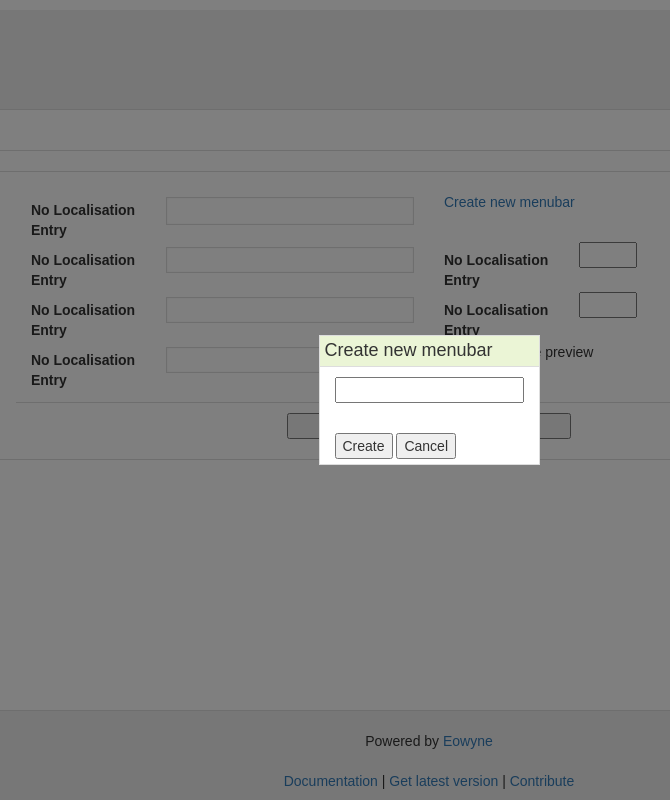
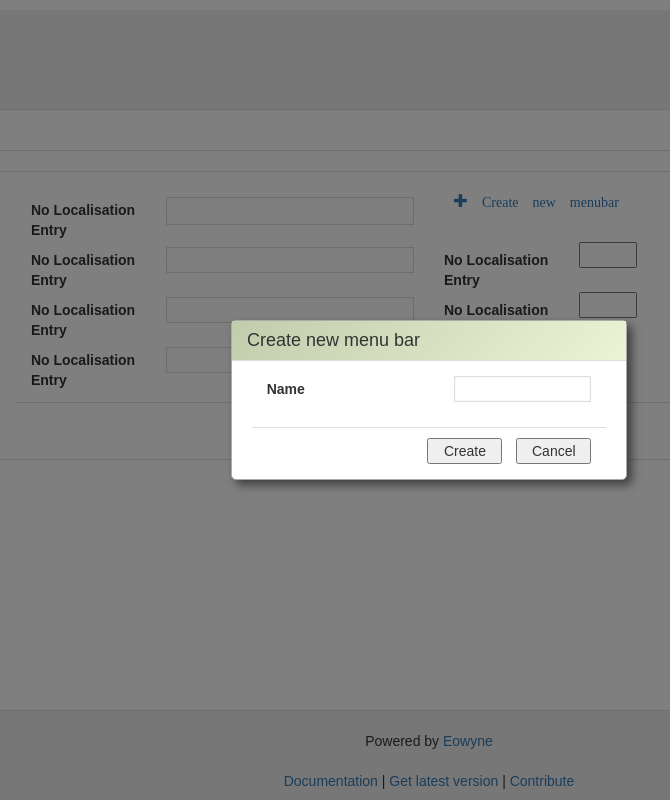
Before and after one commit to dpetter/Eowyne, a Flask app: template template/core/administration/menu-form.html in a window 1280 px wide, after a click on "Create new menubar". Shown: the whole page, without its empty margins (211-881 px from the left). Run offline with Flask 2, Linux system fonts and the light colour scheme; the template is opened without the code that fills it: values that come from a table or form of the project are taken from there, others are empty; some libraries are stand-ins or nearby versions.

Commit message:
Improved menubar create, adde menubar delete

```diff
--- a/src/app/install.py
+++ b/src/app/install.py
@@ -45,6 +45,8 @@ Rule(5, "/roles/",          "All",  "All",  "All",  "All"),
 Rule(5, "/rules/",          "All",  "All",  "All",  "All"),
 Rule(5, "/menus/",          "All",  "All",  "All",  "All"),
 Rule(5, "/api/menubar/create/[^/]+",
+                            "None", "None", "None", "All"),
+Rule(5, "/api/menubar/delete/[^/]+",
                             "None", "None", "None", "All"),
 Rule(5, "/routes",          "None", "None", "None", "All"),
 Rule(5, "/plugins",         "None", "None", "None", "All"),
--- a/src/core/administration/menus.py
+++ b/src/core/administration/menus.py
@@ -95,8 +95,10 @@ def update(identifier):
 
 # Create menu bar (API)
 # -------------------------------------------------------------------------------- #
+@blueprint.route("/api/menubar/create/", defaults = {"name": ""}, methods = ["GET"])
 @blueprint.route("/api/menubar/create/<name>", methods = ["GET"])
 def create_menubar(name):
+    if not name: return "error"
     if not is_authorized(request.path): return "unauthorized"
     item = Menubar(name)
     try:
@@ -104,3 +106,12 @@ def create_menubar(name):
         return str(item.id)
     except Exception:
         return "error"
+
+# Delete menu bar (API)
+# -------------------------------------------------------------------------------- #
+@blueprint.route("/api/menubar/delete/", defaults = {"name": ""}, methods = ["GET"])
+@blueprint.route("/api/menubar/delete/<name>", methods = ["GET"])
+def delete_menubar(name):
+    if not name: return "error"
+    if not is_authorized(request.path): return "unauthorized"
+    return "error"
--- a/static/css/core/administration.css
+++ b/static/css/core/administration.css
@@ -6,9 +6,9 @@ html, body {
 	font-family: arial,helvetica,clean,sans-serif;
 }
 
-/*
- *	Areas
-*/
+
+/* Areas.
+***********************************************************************************/
 #page-area {
 	position: relative;
 	min-height: 100%;
@@ -52,9 +52,9 @@ html, body {
 	padding: 0px 20px;
 }
 
-/*
- *	Menus
-*/
+
+/* Menus.
+***********************************************************************************/
 #personal-menu {
 	list-style: none;
 	text-align: right;
@@ -85,6 +85,163 @@ html, body {
 	text-decoration: none;
 	color: #4682B4;
 }
+
+/* Forms.
+***********************************************************************************/
+.buttons {
+	width: 90%;
+	margin: 10px auto 0px auto;
+	padding-top: 10px;
+	border-top: 1px solid #ddd;
+	text-align: center;
+}
+
+form {
+	width: 100%;
+	min-width: 350px;
+	margin: 20px auto;
+	padding: 20px;
+	border: 1px solid #ddd;
+}
+
+label {
+	float: left;
+	width: 125px;
+	margin: 8px 0px 2px 0px;
+}
+
+form span {
+	display: block;
+	overflow: hidden;
+	padding-left: 10px;
+}
+
+input[type="text"], select, textarea {
+	width: 100%;
+	margin: 5px 0px;
+	border: 1px solid #ddd;
+    background-color: #fff;
+    box-shadow: inset 0 0 2px rgba(50, 50, 50, 0.1);
+}
+
+input[type="text"], textarea {
+	padding: 2px 8px;
+}
+
+select {
+	padding: 3px 5px;
+	border: 1px solid #ddd;
+    -webkit-appearance: none;
+    -moz-appearance: none;
+    appearance: none;
+}
+
+input[type="submit"], button {
+	width: 125px;
+	margin: 0px 15px;
+}
+
+
+/* Tables.
+***********************************************************************************/
+table {
+	width: 100%;
+	margin: 20px auto;
+	border: 1px solid #ddd;
+	border-collapse: collapse;
+}
+
+table tr:hover {
+	background-color: #F5FAEA;
+	text-decoration: none;
+}
+
+th {
+	padding: 15px 10px;
+	border-bottom: 1px solid #ddd;
+	background-color: #EBF5D6;
+}
+
+td {
+	padding: 10px;
+}
+
+td:first-child {
+	padding-right: 16px;
+	white-space: nowrap;
+}
+
+table .even {
+	background-color: #ffffff;
+}
+
+table .odd {
+	background-color: #fbfbfb;
+}
+
+table .filters {
+	border: 1px solid #ddd;
+}
+
+table a {
+	color: #000;
+}
+
+table input[type="text"], table select {
+	width: auto;
+}
+
+
+/* Pop up forms.
+***********************************************************************************/
+.popup {
+	border: 1px solid #aaa;
+	background-color: #fff;
+	-webkit-border-radius: 5px;
+	-moz-border-radius: 5px;
+	border-radius: 5px;
+	-webkit-box-shadow: 5px 5px 10px 0px rgba(0,0,0,0.5);
+	-moz-box-shadow: 5px 5px 10px 0px rgba(0,0,0,0.5);
+	box-shadow: 5px 5px 10px 0px rgba(0,0,0,0.5);
+}
+
+.popup h2 {
+	width: 100%;
+	margin: 0px 0px 10px 0px;
+	padding: 10px 15px;
+	border-bottom: 1px solid #ddd;
+	font-size: 18px;
+	background: #c1ccac;
+	background: -moz-linear-gradient(-45deg, #c1ccac 0%, #ebf5d6 100%);
+	background: -webkit-gradient(linear, left top, right bottom, color-stop(0%,#c1ccac), color-stop(100%,#ebf5d6));
+	background: -webkit-linear-gradient(-45deg, #c1ccac 0%,#ebf5d6 100%);
+	background: -o-linear-gradient(-45deg, #c1ccac 0%,#ebf5d6 100%);
+	background: -ms-linear-gradient(-45deg, #c1ccac 0%,#ebf5d6 100%);
+	background: linear-gradient(135deg, #c1ccac 0%,#ebf5d6 100%);
+	filter: progid:DXImageTransform.Microsoft.gradient( startColorstr='#c1ccac', endColorstr='#ebf5d6',GradientType=1 );
+}
+
+.popup .error {
+	padding: 5px 25px;
+	color: #800000;
+}
+
+.popup .buttons {
+	padding: 10px 10px 15px 10px;
+	text-align: right;
+}
+
+.popup span {
+	display: block;
+	overflow: hidden;
+	padding-left: 10px;
+}
+
+.popup button {
+	width: 75px;
+	margin: 0px 5px;
+}
+
 
 /*
  * Main administration page
@@ -129,123 +286,3 @@ h1 {
 	padding: 20px 10px;
 	vertical-align: middle;
 }
-
-/*
- * Forms
-*/
-.buttons {
-	width: 90%;
-	margin: 10px auto 0px auto;
-	padding-top: 10px;
-	border-top: 1px solid #ddd;
-	text-align: center;
-}
-
-form {
-	width: 100%;
-	min-width: 350px;
-	margin: 20px auto;
-	padding: 20px;
-	border: 1px solid #ddd;
-}
-
-form label {
-	float: left;
-	width: 125px;
-	margin: 8px 0px 2px 0px;
-}
-
-form span {
-	display: block;
-	overflow: hidden;
-	padding-left: 10px;
-}
-
-form input[type="text"], select, textarea {
-	width: 100%;
-	margin: 5px 0px;
-	border: 1px solid #ddd;
-    background-color: #fff;
-    box-shadow: inset 0 0 2px rgba(50, 50, 50, 0.1);
-}
-
-form input[type="text"], textarea {
-	padding: 2px 8px;
-}
-
-form select {
-	padding: 3px 5px;
-	border: 1px solid #ddd;
-    -webkit-appearance: none;
-    -moz-appearance: none;
-    appearance: none;
-}
-
-form input[type="submit"] {
-	width: 125px;
-	margin: 0px 15px;
-}
-
-/*
- * Tables
-*/
-table {
-	width: 100%;
-	margin: 20px auto;
-	border: 1px solid #ddd;
-	border-collapse: collapse;
-}
-
-table tr:hover {
-	background-color: #F5FAEA;
-	text-decoration: none;
-}
-
-th {
-	padding: 15px 10px;
-	border-bottom: 1px solid #ddd;
-	background-color: #EBF5D6;
-}
-
-td {
-	padding: 10px;
-}
-
-td:first-child {
-	padding-right: 16px;
-	white-space: nowrap;
-}
-
-table .even {
-	background-color: #ffffff;
-}
-
-table .odd {
-	background-color: #fbfbfb;
-}
-
-table .filters {
-	border: 1px solid #ddd;
-}
-
-table a {
-	color: #000;
-}
-
-.popup {
-	border: 1px solid #ddd;
-	background-color: #fff;
-}
-
-.popup h2 {
-	width: 100%;
-	margin: 0px;
-	padding: 5px;
-	border-bottom: 1px solid #ddd;
-	font-size: 18px;
-	background-color: #EBF5D6;
-}
-
-.popup > div {
-	padding: 10px 15px 5px 15px;
-}
--- a/template/core/administration/menu-form.html
+++ b/template/core/administration/menu-form.html
@@ -1,22 +1,4 @@
 {% extends "core/administration/base.html" %}
-{%block scripts %}
-<script type="text/javascript">
-	$(document).ready(function() { $('#create_menubar').popup(); });
-	function create_menubar() {
-		text = $('#create_menubar_name').val();
-		url = '/api/menubar/create/' + text;
-		$.get(url, function(data) {
-			if (data != "error" && data != "unauthorized") {
-				$('#menubar_id').append($('<option></option>').
-					val(data).html(text));
-				$('.create_menubar_close').click();
-			} else {
-				$('#create_menubar_error').html('Could not create new menubar.');
-			}
-		});
-	}
-</script>
-{% endblock %}
 {% block content %}
 	<h1>{{ headline }}</h1>
 	<form id="form" action="{{ action }}" method="post">
@@ -27,7 +9,9 @@
 					{{ form.menubar_id.label }}<span>{{ form.menubar_id }}</span>
 				</div>
 				<div class="col-sm-6">
-					<a href="#" class="create_menubar_open">Create new menubar</a>
+					<a href="#" class="create_menubar_open">
+						{{ icon.glyph("plus") }} Create new menubar
+					</a>
 				</div>
 			</div>
 			<div class="row">
@@ -60,15 +44,5 @@
 			{{ form.cancel }}
 		</div>
 	</form>
-	<div id="create_menubar" class="popup">
-		<h2>Create new menubar</h2>
-		<div>
-			<input id="create_menubar_name" type="text"/>
-		</div>
-		<div id="create_menubar_error"></div>
-		<div>
-			<button onclick="create_menubar()">Create</button>
-			<button class="create_menubar_close">Cancel</button>
-		</div>
-	</div>
+	{% include "core/administration/menubar-form.html" %}
 {% endblock %}
--- /dev/null
+++ b/template/core/administration/menubar-form.html
@@ -0,0 +1,45 @@
+{%block scripts %}
+<script type="text/javascript">
+	$(document).ready(function() { $('#create_menubar').popup({
+		transition: 'all 0.3s',
+		beforeopen: function() {
+			$('#create_menubar_name').val('');
+			$('#create_menubar_error').html('');
+		}});
+	});
+	function create_menubar() {
+		text = $('#create_menubar_name').val();
+		url = '/api/menubar/create/' + text;
+		$.get(url, function(data) {
+			if (data != "error" && data != "unauthorized") {
+				$('#menubar_id').append($('<option></option>').
+					val(data).html(text));
+				$('.create_menubar_close').click();
+			} else {
+				$('#create_menubar_error').
+					html('Could not create new menubar. Try a different name.');
+			}
+		});
+	}
+</script>
+{% endblock %}
+{% block content %}
+<div id="create_menubar" class="popup">
+	<h2>Create new menu bar</h2>
+	<div class="container" style="width: 90%">
+		<div class="row">
+			<div class="col-sm-6">
+				<label>Name</label>
+			</div>
+			<div class="col-sm-6">
+				<span><input id="create_menubar_name" type="text"/></span>
+			</div>
+		</div>
+	</div>
+	<div id="create_menubar_error" class="error"></div>
+	<div class="buttons">
+		<button onclick="create_menubar()">Create</button>
+		<button class="create_menubar_close">Cancel</button>
+	</div>
+</div>
+{% endblock %}
```
